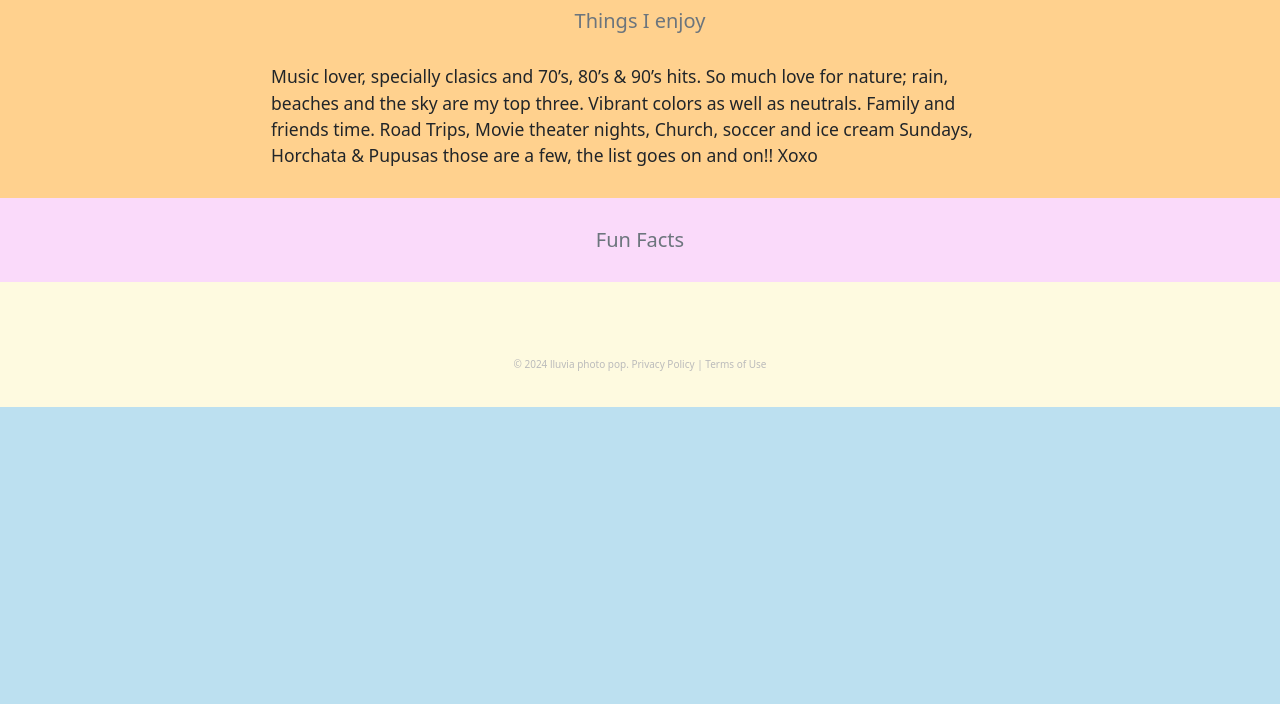
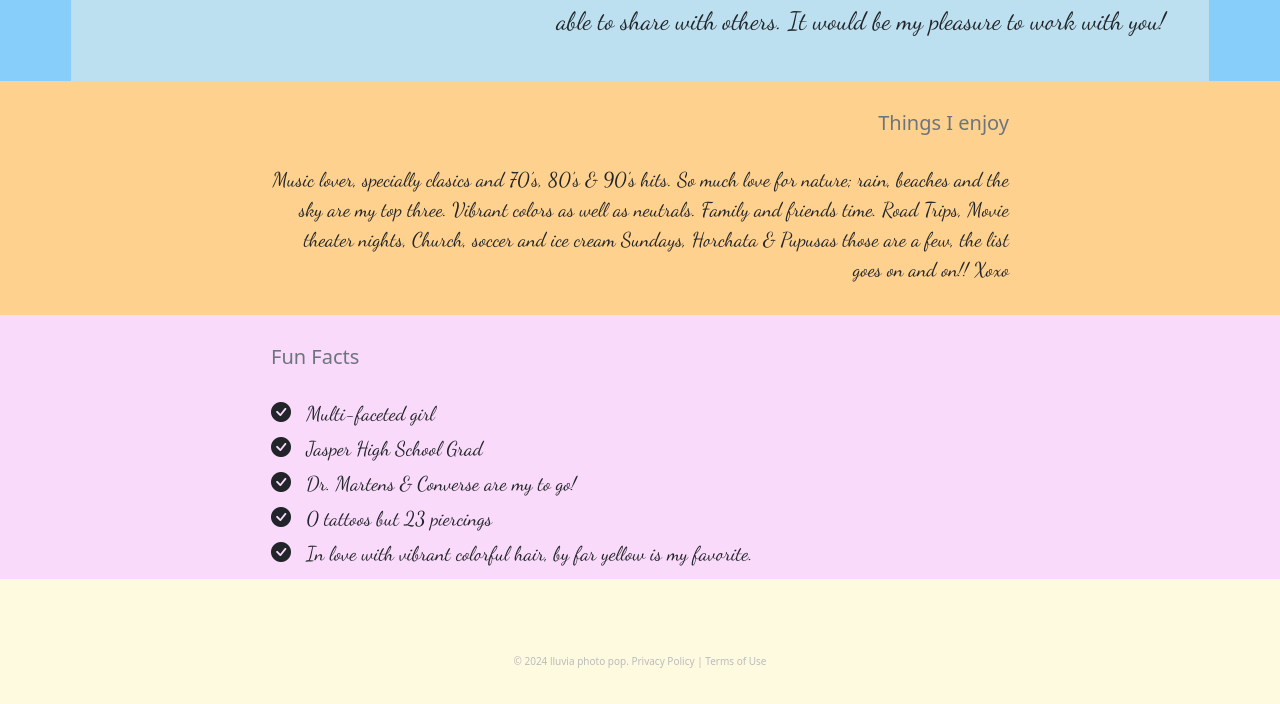
Before and after one commit to Gissela25/lluvia-photopop, a PHP site: page /myhistory.html in a window 1280 px wide. Shown: the part 436-1140 px from the top of the page. Before the commit the page ends 843 px from the top, so only its background shows below. Run offline with PHP 8.4, Linux system fonts and the light colour scheme; some web fonts are replaced.

Commit message:
cambios-tipografia

```diff
--- a/assets/css/style.css
+++ b/assets/css/style.css
@@ -347,7 +347,7 @@ ul {
 
     .home-final {
         display: block;
-        align-items: center;
+        align-items: end;
         margin-left: 4rem;
     }
 
--- a/index.html
+++ b/index.html
@@ -84,12 +84,12 @@
   </section>
 
   <section class="bg-celeste">
-    <div class="home-layout-final grid-derecho bg-grisclaro mx-5">
-      <div class="home-final">
+    <div class="home-layout-final grid-derecho bg-grisclaro">
+      <div class="home-final text-end">
         <!-- Lazy load personal image -->
         <img class="rounded-circle my-1" src="https://storage.googleapis.com/imageslluvia/3-DSC_0449.jpg" alt="Photographer Stephanie" loading="lazy" />
       </div>
-      <div class="home-final text-center mt-5">
+      <div class="home-final text-center mt-5 pt-5">
         <p class="font-Josefin2 mt-5">Hi I’m Stephanie!</p>
         <p class="font-Josefin2">Your freelance photographer!</p>
         <button type="button" class="btn btn-primary fs-2 font-Josefin text-white mb-4">
--- a/myhistory.html
+++ b/myhistory.html
@@ -8,7 +8,6 @@
     <meta name="robots" content="index,follow" />
     <title>Home</title>
 
-    <!-- Optimize font loading -->
     <link rel="preconnect" href="https://fonts.googleapis.com" />
     <link rel="preconnect" href="https://fonts.gstatic.com" crossorigin />
     <link rel="preload"
@@ -18,17 +17,14 @@
         href="https://fonts.googleapis.com/css2?family=Josefin+Sans:wght@100..700&family=Dancing+Script:wght@400..700&display=swap"
         rel="stylesheet" />
 
-    <!-- Bootstrap -->
     <link rel="stylesheet" href="https://cdn.jsdelivr.net/npm/bootstrap@5.3.3/dist/css/bootstrap.min.css" media="print"
         onload="this.media='all'">
     <noscript>
         <link rel="stylesheet" href="https://cdn.jsdelivr.net/npm/bootstrap@5.3.3/dist/css/bootstrap.min.css">
     </noscript>
 
-    <!-- CSS principal -->
     <link rel="stylesheet" href="assets/css/style.css" />
 
-    <!-- Defer JavaScript -->
     <script defer src="script.js"></script>
 </head>
 
@@ -38,17 +34,15 @@
     <div class="container-fluid vh-80 d-flex align-items-center bg-lightskyblue justify-content-center text-white;">
         <div class="container p-5" style="background-color: #BCE0F0; max-width: 90%;">
             <div class="row align-items-center">
-                <!-- Left Image -->
                 <div class="col-md-5 text-center">
                     <div class="rounded-circle bg-white p-3" style="width: 80%; margin: auto;">
                         <img src="https://storage.googleapis.com/imageslluvia/25-DSC_0266.jpg"
                             class="img-fluid rounded-circle" alt="Stephanie" style="max-width: 100%;">
                     </div>
                 </div>
-                <!-- Right Text -->
                 <div class="col-md-7">
                     <h2 class="text-primary">I'm Stephanie!</h2>
-                    <p class="text-dark fs-3">
+                    <p class="text-dark fs-1 font-dancing">
                         Hii I’m Stephanie!!! A 99’ baby, born and raised in El Salvador, C.A.
                         currently living in Indiana, USA since I was 14 years old. Like most people, I
                         have always had an interest in learning so many things, one of those
@@ -65,8 +59,8 @@
     </div>
     <div class="container-fluid vh-80 d-flex align-items-center bg-oranges justify-content-center text-white;">
         <div class="col-md-7">
-            <h2 class="text-center text-primary my-5 Josefin bg text-secondary">Things I enjoy</h2>
-            <p class="text-dark fs-3 my-5">
+            <h2 class="text-end text-primary my-5 Josefin bg text-secondary">Things I enjoy</h2>
+            <p class="text-dark fs-2 my-5 font-dancing text-end">
                 Music lover, specially clasics and 70’s, 80’s & 90’s hits. So much love for
                 nature; rain, beaches and the sky are my top three. Vibrant colors as well as
                 neutrals. Family and friends time. Road Trips, Movie theater nights, Church,
@@ -77,7 +71,14 @@
     </div>
     <div class="container-fluid vh-80 d-flex align-items-center bg-lpurple justify-content-center text-white;">
         <div class="col-md-7">
-            <h2 class="text-center text-primary my-5 Josefin bg text-secondary">Fun Facts</h2>
+            <h2 class="text-start text-primary my-5 Josefin bg text-secondary">Fun Facts</h2>
+            <ul class="list-unstyled">
+                <li class="text-dark fs-2 my-2 font-dancing"><i class="bi bi-check-circle-fill  me-3"></i> Multi-faceted girl</li>
+                <li class="text-dark fs-2 my-2 font-dancing"><i class="bi bi-check-circle-fill  me-3"></i> Jasper High School Grad</li>
+                <li class="text-dark fs-2 my-2 font-dancing"><i class="bi bi-check-circle-fill  me-3"></i> Dr. Martens & Converse are my to go!</li>
+                <li class="text-dark fs-2 my-2 font-dancing"><i class="bi bi-check-circle-fill  me-3"></i> 0 tattoos but 23 piercings</li>
+                <li class="text-dark fs-2 my-2 font-dancing"><i class="bi bi-check-circle-fill  me-3"></i> In love with vibrant colorful hair, by far yellow is my favorite.</li>
+            </ul>
         </div>
     </div>
 
@@ -85,9 +86,9 @@
     <div id="footer" class="p-3 text-center">Footer</div>
 </body>
 
-<!-- Defer Bootstrap JS -->
 <script defer src="https://cdn.jsdelivr.net/npm/bootstrap@5.3.3/dist/js/bootstrap.bundle.min.js"
     integrity="sha384-YvpcrYf0tY3lHB60NNkmXc5s9fDVZLESaAA55NDzOxhy9GkcIdslK1eN7N6jIeHz"
     crossorigin="anonymous"></script>
+<link rel="stylesheet" href="https://cdn.jsdelivr.net/npm/bootstrap-icons@1.10.5/font/bootstrap-icons.min.css">
 
 </html>
```
